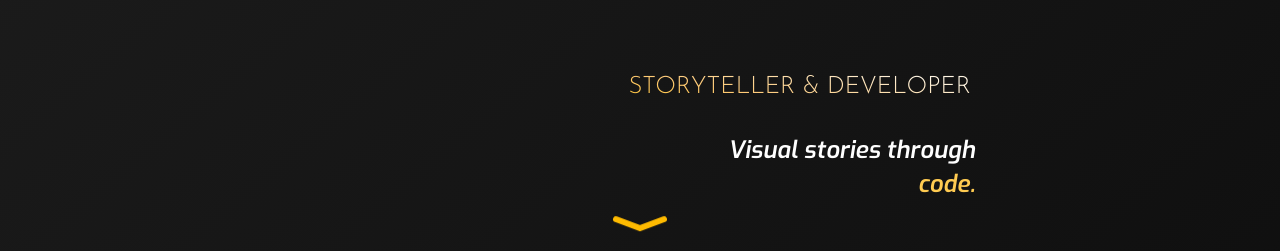
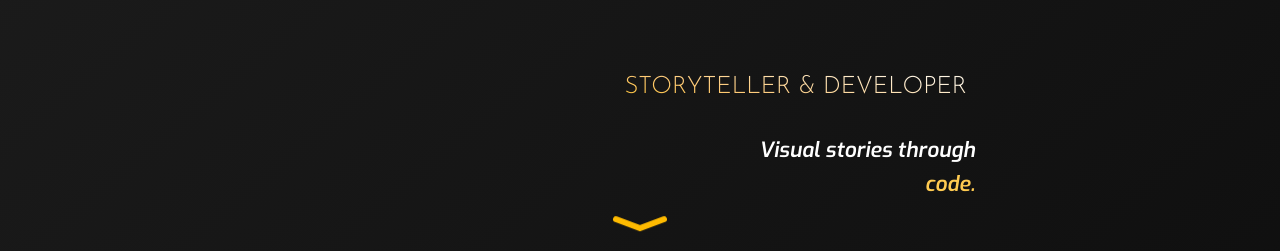
Before and after one commit to justmacn/React-Portfolio, a React (Vite) app: page / in a window 1280 px wide. Shown: the part 443-694 px from the top of the page. Built offline with nearby package versions, Linux system fonts and the light colour scheme.

Commit message:
positioning fix

```diff
--- a/src/pages/HomePage.jsx
+++ b/src/pages/HomePage.jsx
@@ -15,7 +15,7 @@ const HomePage = () => {
         <Heading className='header' mb={1} mr={5}>Justmacn</Heading>
 
         {/* Subheader */}
-        <Text className='subheader' mt={10} mr={1}>Storyteller & Developer</Text>
+        <Text className='subheader' mt={10} mr={2}>Storyteller & Developer</Text>
 
         {/* Tagline */}
         <Text className='tagline' textAlign='right' mt={7}>Visual stories through<br></br><span>code.</span></Text>
--- a/src/pages/styles/Home.css
+++ b/src/pages/styles/Home.css
@@ -66,7 +66,7 @@
 /* tagline styling */
 .homeBox .tagline {
     font-family: 'Exo', sans;
-    font-size: 24px;
+    font-size: 21px;
     font-weight: 575;
     color: white;
     font-style: italic;
```
